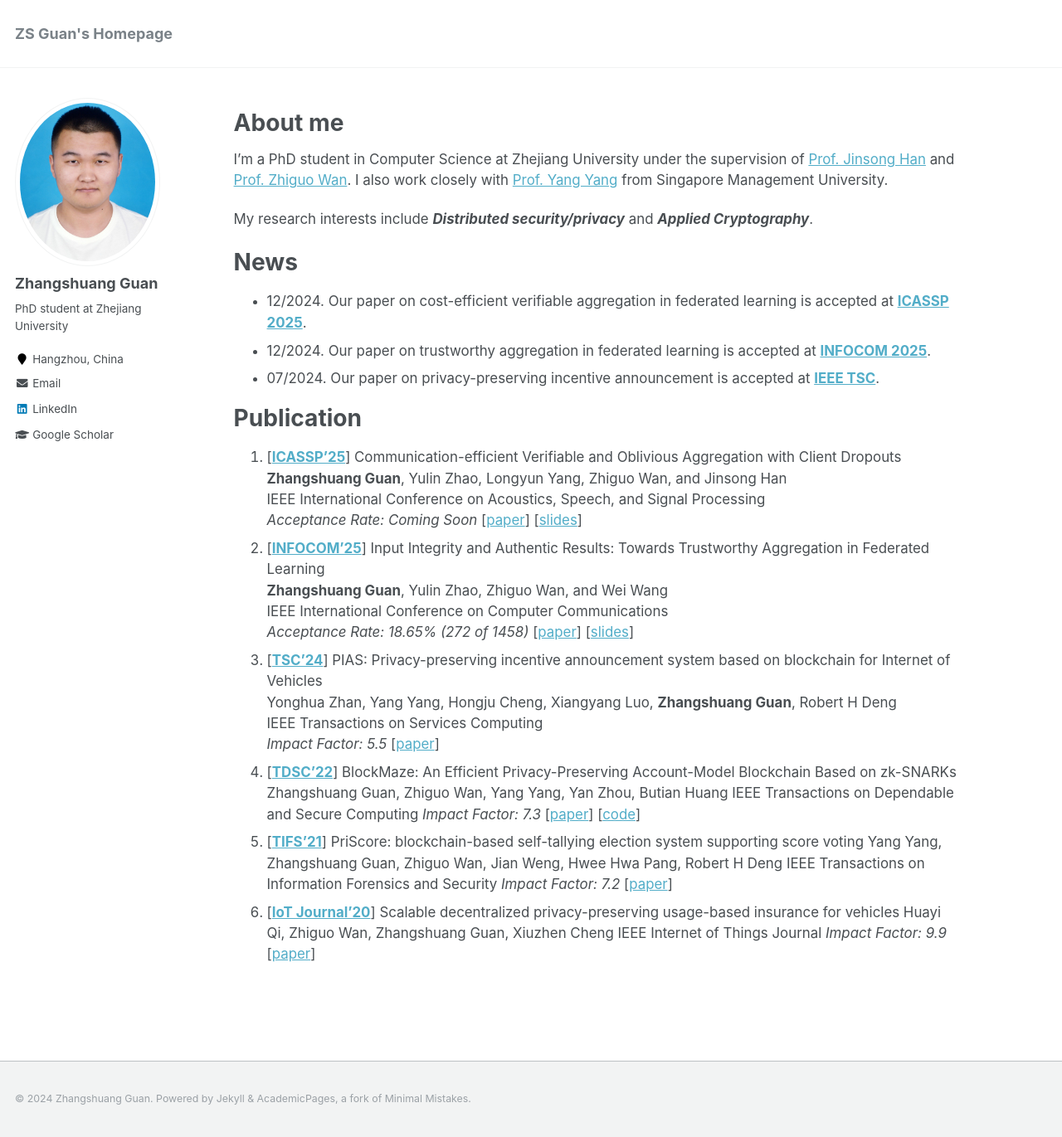
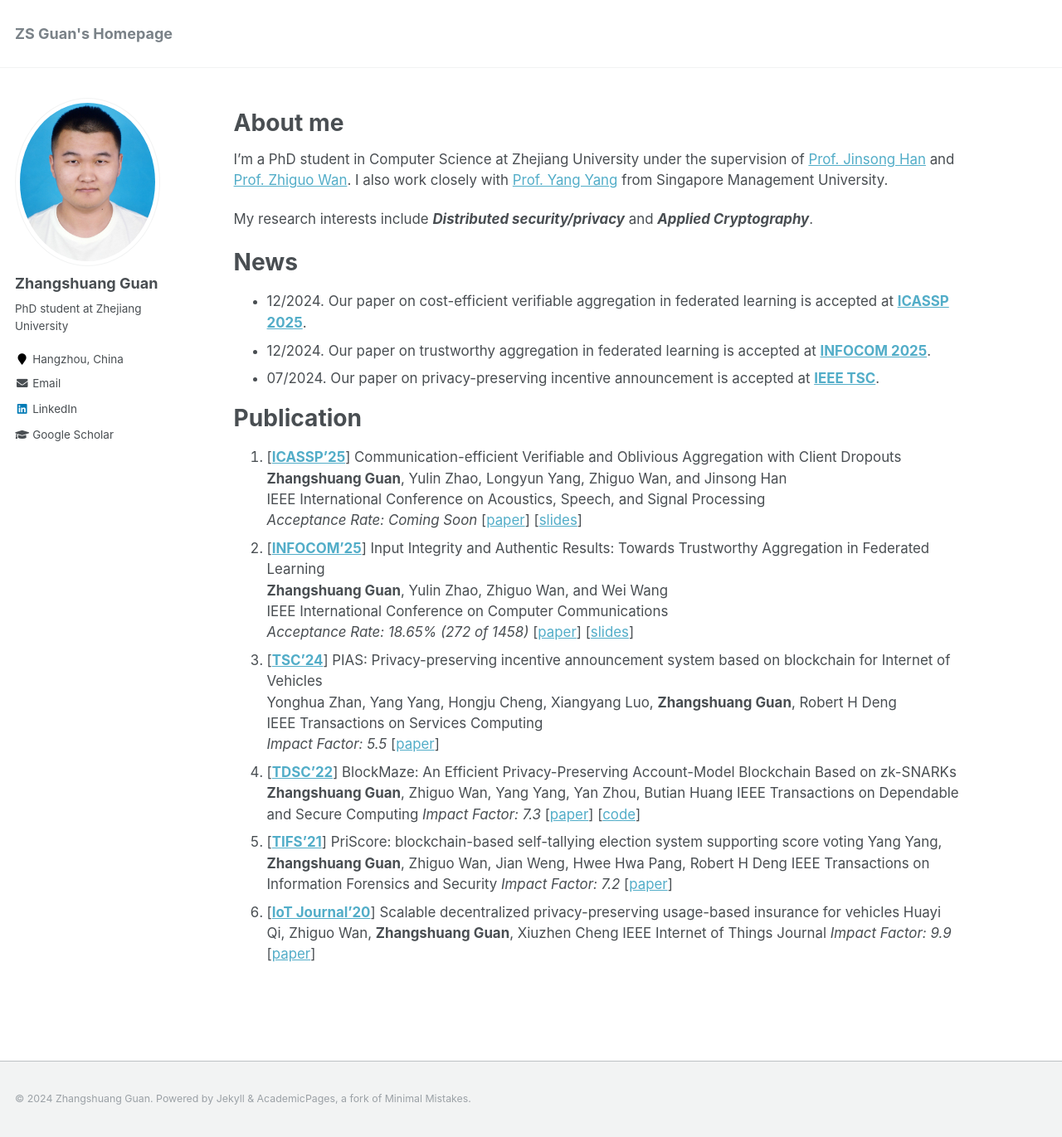
Before and after one commit to Agzs/Agzs.github.io, a Jekyll site: the page built from _pages/about.md, in a window 1280 px wide and 1371 px high. Shown: the whole window at 83% size. Built offline with Jekyll 4.4.1, drawn with Linux system fonts in a browser that asks for light colours.

```diff
--- a/_pages/about.md
+++ b/_pages/about.md
@@ -25,22 +25,22 @@ My research interests include ***Distributed security/privacy*** and ***Applied
    IEEE International Conference on Acoustics, Speech, and Signal Processing
    *Acceptance Rate: Coming Soon* [[paper]()] [[slides]()]
 1. [**[INFOCOM'25](https://infocom2025.ieee-infocom.org/)**] Input Integrity and Authentic Results: Towards Trustworthy Aggregation in Federated Learning
-    **Zhangshuang Guan**, Yulin Zhao, Zhiguo Wan, and Wei Wang
-    IEEE International Conference on Computer Communications
-    *Acceptance Rate: 18.65% (272 of 1458)* [[paper]()] [[slides]()]
+   **Zhangshuang Guan**, Yulin Zhao, Zhiguo Wan, and Wei Wang
+   IEEE International Conference on Computer Communications
+   *Acceptance Rate: 18.65% (272 of 1458)* [[paper]()] [[slides]()]
 1. [**[TSC'24](https://ieeexplore.ieee.org/xpl/RecentIssue.jsp?punumber=4629386)**] PIAS: Privacy-preserving incentive announcement system based on blockchain for Internet of Vehicles
    Yonghua Zhan, Yang Yang, Hongju Cheng, Xiangyang Luo, **Zhangshuang Guan**, Robert H Deng
    IEEE Transactions on Services Computing
    *Impact Factor: 5.5* [[paper](https://ieeexplore.ieee.org/abstract/document/10584310)]
 1. [**[TDSC'22](https://ieeexplore.ieee.org/xpl/RecentIssue.jsp?punumber=8858)**] BlockMaze: An Efficient Privacy-Preserving Account-Model Blockchain Based on zk-SNARKs
-    Zhangshuang Guan, Zhiguo Wan, Yang Yang, Yan Zhou, Butian Huang
-    IEEE Transactions on Dependable and Secure Computing
-    *Impact Factor: 7.3* [[paper](https://ieeexplore.ieee.org/abstract/document/9200775)] [[code](https://github.com/Agzs/BlockMaze)]
+   **Zhangshuang Guan**, Zhiguo Wan, Yang Yang, Yan Zhou, Butian Huang
+   IEEE Transactions on Dependable and Secure Computing
+   *Impact Factor: 7.3* [[paper](https://ieeexplore.ieee.org/abstract/document/9200775)] [[code](https://github.com/Agzs/BlockMaze)]
 1. [**[TIFS'21](https://ieeexplore.ieee.org/xpl/aboutJournal.jsp?punumber=10206)**] PriScore: blockchain-based self-tallying election system supporting score voting
-    Yang Yang, Zhangshuang Guan, Zhiguo Wan, Jian Weng, Hwee Hwa Pang, Robert H Deng
-    IEEE Transactions on Information Forensics and Security
-    *Impact Factor: 7.2* [[paper](https://ieeexplore.ieee.org/abstract/document/9524681)]
+   Yang Yang, **Zhangshuang Guan**, Zhiguo Wan, Jian Weng, Hwee Hwa Pang, Robert H Deng
+   IEEE Transactions on Information Forensics and Security
+   *Impact Factor: 7.2* [[paper](https://ieeexplore.ieee.org/abstract/document/9524681)]
 1. [**[IoT Journal'20](https://ieeexplore.ieee.org/xpl/RecentIssue.jsp?punumber=6488907)**] Scalable decentralized privacy-preserving usage-based insurance for vehicles
-    Huayi Qi, Zhiguo Wan, Zhangshuang Guan, Xiuzhen Cheng
-    IEEE Internet of Things Journal
-    *Impact Factor: 9.9* [[paper](https://ieeexplore.ieee.org/abstract/document/9210591)]
+   Huayi Qi, Zhiguo Wan, **Zhangshuang Guan**, Xiuzhen Cheng
+   IEEE Internet of Things Journal
+   *Impact Factor: 9.9* [[paper](https://ieeexplore.ieee.org/abstract/document/9210591)]
```
